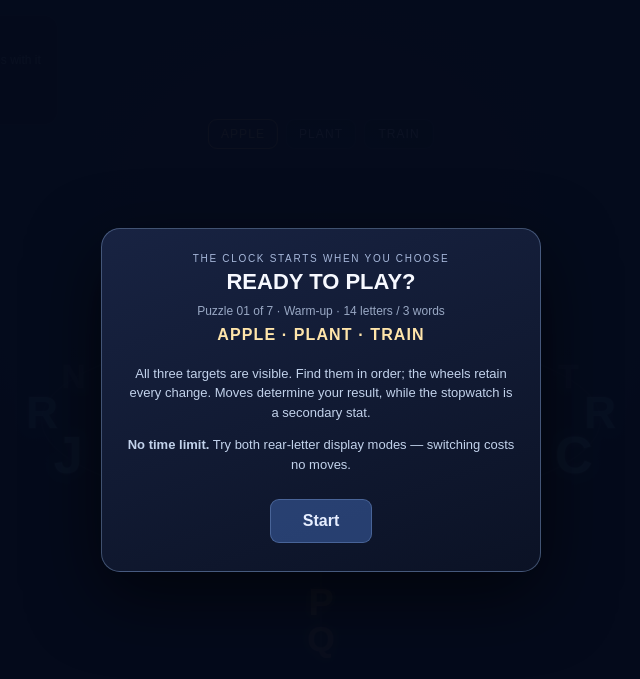
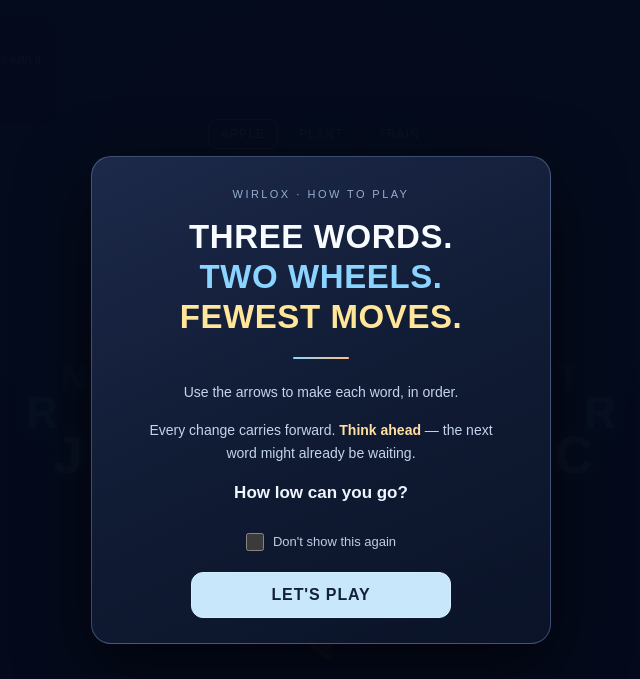
Before and after one commit to af01624-arch/wirlox, a plain HTML site: page index.html in a window 1280 px wide. Shown: the whole page, without its empty margins (319-959 px from the left). Drawn offline with Linux system fonts and the light colour scheme.

Commit message:
Add files via upload

```diff
--- a/index.html
+++ b/index.html
@@ -3,7 +3,7 @@
 <head>
 <meta charset="UTF-8">
 <meta name="viewport" content="width=device-width,initial-scale=1,viewport-fit=cover">
-<title>WIRLOX · Puzzle Bank 01 · Factory 4.9</title>
+<title>WIRLOX · Puzzle Bank 01 · Factory 5.0</title>
 <style>
   :root{color-scheme:dark;--blue:#8bd4ff;--warm:#ffe69a;--muted:#99a8c4;--panel:rgba(8,15,34,.72)}
   *{box-sizing:border-box}
@@ -106,14 +106,36 @@
   #finalScore{font-size:53px;color:#ffe7a4;font-weight:800;font-variant-numeric:tabular-nums}
   #resultScoreCaption{font-size:10px;color:#aebfe0;letter-spacing:.1em}
   #scoreBest{font-size:12px;color:#bdd4ef;margin:8px 0 3px}
-  #readyOverlay{position:fixed;inset:0;z-index:20;background:rgba(5,11,27,.97);display:flex;align-items:center;justify-content:center;padding:20px}
-  #readyOverlay[hidden]{display:none}
-  .readyCard{width:min(440px,95vw);padding:24px 25px;border:1px solid rgba(160,194,244,.35);background:linear-gradient(160deg,#182342,#0b1225);border-radius:19px;box-shadow:0 24px 70px #0009;text-align:center}
-  .readyCard h2{margin:5px 0 8px;font-size:22px}
-  .readyCard .readyWords{font-weight:800;letter-spacing:.07em;font-size:16px;color:#ffe5aa;line-height:1.9}
-  .readyCard p{font-size:13px;color:#c2d2eb;line-height:1.5}
-  #startRun{font-size:16px;font-weight:700;padding:12px 32px;margin:12px auto 4px;background:rgba(57,93,158,.6)}
-  @media(max-width:700px){#timer{font-size:13px}.scoreBox .big{font-size:24px}.readyCard{padding:20px}}
+  /* Factory 5.0: first-visit rules; a simple Wordle-style start thereafter. */
+  #readyOverlay{position:fixed;inset:0;z-index:20;background:rgba(5,11,27,.97);display:flex;align-items:center;justify-content:center;padding:18px}
+  #readyOverlay[hidden], #introView[hidden], #quickView[hidden]{display:none!important}
+  .readyCard{width:min(460px,96vw);max-height:calc(100dvh - 32px);overflow-y:auto;
+    padding:31px 30px 25px;border:1px solid rgba(160,194,244,.32);
+    background:linear-gradient(155deg,#1c2949 0%,#101b34 52%,#0a1327 100%);
+    border-radius:20px;box-shadow:0 24px 70px #0009;text-align:center}
+  .readyCard .eyebrow{color:#96aed1;letter-spacing:.22em;font-size:11px}
+  .introTitle{font-size:clamp(24px,6.2vw,33px);line-height:1.21;letter-spacing:.018em;margin:17px 0 20px;color:#f8fbff;font-weight:800}
+  .introTitle span{display:block}
+  .introTitle span:nth-child(2){color:#8bd4ff}
+  .introTitle span:nth-child(3){color:#ffe69a}
+  .introRule{width:56px;height:2px;margin:0 auto 22px;background:linear-gradient(90deg,#8bd4ff,#ffc17e);border-radius:2px}
+  .introCopy{max-width:355px;margin:0 auto;font-size:14px;line-height:1.65;color:#c5d4ed}
+  .introCopy p{margin:0 0 15px}
+  .introCopy strong{color:#ffdfa2}
+  .introChallenge{color:#eef5ff;font-size:17px;font-weight:750;margin:17px 0 12px}
+  .rememberIntro{display:inline-flex;align-items:center;justify-content:center;gap:9px;
+    color:#becde3;font-size:13px;cursor:pointer;margin:10px 0 0;padding:8px 10px}
+  .rememberIntro input{width:18px;height:18px;margin:0;accent-color:#8bd4ff;cursor:pointer}
+  #quickView .quickBrand{font-size:clamp(36px,10vw,52px);letter-spacing:.11em;line-height:1.05;font-weight:850;margin:13px -6px 13px;color:#f8fbff}
+  #readyMode{font-size:13px;color:#b8cce8;letter-spacing:.06em;margin:13px auto 6px}
+  .quickTag{font-size:13px;letter-spacing:.05em;color:#ffe0a5;margin:7px auto 20px}
+  #showHowToPlay{background:none;border:0;color:#9fcdf2;text-decoration:underline;text-underline-offset:4px;
+    font-size:12px;padding:8px 10px;margin:6px auto 0}
+  #startRun{display:block;width:min(260px,100%);font-size:16px;letter-spacing:.055em;font-weight:750;
+    padding:13px 27px;margin:13px auto 0;background:#c9e7fb;color:#12203b;border:1px solid #d4eeff;border-radius:12px}
+  #startRun:hover{background:#e3f4ff}
+  #startRun:active{background:#b6d7ed}
+  @media(max-width:700px){#timer{font-size:13px}.scoreBox .big{font-size:24px}.readyCard{padding:25px 20px 21px}.introTitle{margin-top:13px}.introCopy{font-size:13px}.introRule{margin-bottom:17px}}
   .sep{opacity:.5}
   .stagebar{max-width:96vw;flex-wrap:wrap;justify-content:center;row-gap:5px}
   .dayMood{white-space:normal}
@@ -234,7 +256,7 @@
 <canvas id="wheel"></canvas>
 <div class="head">
  <div class="panel">
-  <h1>WIRLOX <span class="version">· FACTORY 4.9 · BANK 01</span></h1>
+  <h1>WIRLOX <span class="version">· FACTORY 5.0 · BANK 01</span></h1>
   <div class="sub">← → position · ↑ ↓ change letter · opposite pair moves with it</div>
   <div class="dayMood" id="dayMood">PUZZLE 01 / 07 · WARM-UP · 14 LETTERS</div>
   <div class="statLine">Time: <strong id="timer">0:00</strong> <span class="sep">|</span> Moves: <strong id="moves">0</strong> <span class="sep">|</span> PB: <strong id="pb">—</strong> <span class="sep">|</span> Word: <strong id="wordCount">1 / 3</strong><span id="minimumHeader" hidden> <span class="sep">|</span> Perfect: <strong id="minimumHeaderScore">—</strong></span></div>
@@ -293,15 +315,25 @@
 </div>
 <div id="readyOverlay" role="dialog" aria-modal="true" aria-labelledby="readyTitle">
   <div class="readyCard">
-    <div class="eyebrow">THE CLOCK STARTS WHEN YOU CHOOSE</div>
-    <h2 id="readyTitle">READY TO PLAY?</h2>
-    <div class="sub" id="readyMode">Puzzle 01 / 07 · 14 letters · 3 words</div>
-    <div class="readyWords" id="readyWords">HOUSE · SMILE · PLANT</div>
-    <p>All three targets are visible. Find them in order; the wheels retain every change. Moves determine your result, while the stopwatch is a secondary stat.</p>
-    <p><b>No time limit.</b> Try both rear-letter display modes — switching costs no moves.</p>
-  <p class="touchHint">Use the four large arrow buttons to turn the wheels. One tap = one move, with a mechanical click.</p>
-    <button id="startRun" type="button">Start</button>
-  <button id="testWheelClick" type="button">Test click sound</button> <span id="clickTestStatus" class="sub" aria-live="polite"></span>
+    <div id="introView">
+      <div class="eyebrow">WIRLOX · HOW TO PLAY</div>
+      <h2 id="readyTitle" class="introTitle"><span>THREE WORDS.</span><span>TWO WHEELS.</span><span>FEWEST MOVES.</span></h2>
+      <div class="introRule" aria-hidden="true"></div>
+      <div class="introCopy">
+        <p>Use the arrows to make each word, in order.</p>
+        <p>Every change carries forward. <strong>Think ahead</strong> — the next word might already be waiting.</p>
+      </div>
+      <div class="introChallenge">How low can you go?</div>
+      <label class="rememberIntro"><input type="checkbox" id="rememberIntro">Don't show this again</label>
+    </div>
+    <div id="quickView" hidden>
+      <div class="eyebrow">PUZZLE BANK 01</div>
+      <h2 class="quickBrand" id="quickTitle">WIRLOX</h2>
+      <div id="readyMode">Puzzle 01 of 7</div>
+      <div class="quickTag">Three words · Fewest moves wins</div>
+      <button id="showHowToPlay" type="button">How to play</button>
+    </div>
+    <button id="startRun" type="button">LET'S PLAY</button>
   </div>
 </div>
 <script>
@@ -374,12 +406,34 @@ function updateUI(){
   $('next').textContent=nextText;$('nextDone').textContent=nextText;
   $('stagebar').innerHTML=p.words.map((word,i)=>`<div class="wordpill ${i<level?'done':i===level?'active':''}">${i<level?'✓ ':''}${word}${i<level?` · ${breakdown[i]}`:''}</div>`).join('');
 }
+// The choice is saved only if the player selects "Don't show this again".
+// A session that has already shown the instructions uses the short ready screen
+// for restarts; a fresh visit uses the persistent preference.
+const INTRO_KEY='wirlox-intro-dismissed-v1';
+let introSeenThisPage=false;
+function introDismissed(){try{return localStorage.getItem(INTRO_KEY)==='1';}catch(e){return false;}}
+function showIntro(){
+ $('introView').hidden=false;$('quickView').hidden=true;
+ $('readyOverlay').setAttribute('aria-labelledby','readyTitle');
+ $('rememberIntro').checked=introDismissed();
+ $('startRun').textContent="LET'S PLAY";
+}
+function showQuickReady(){
+ $('introView').hidden=true;$('quickView').hidden=false;
+ $('readyOverlay').setAttribute('aria-labelledby','quickTitle');
+ $('startRun').textContent='PLAY';
+}
+function showReadyScreen(){
+ if(!introSeenThisPage&&!introDismissed())showIntro();
+ else showQuickReady();
+}
+$('showHowToPlay').addEventListener('click',showIntro);
 function reset(){
  if(stageTimeout)clearTimeout(stageTimeout);if(toastTimeout)clearTimeout(toastTimeout);
  const p=PUZZLES[puzzleIndex];wheel=[...p.start].map(ch=>ABC.indexOf(ch));
  gameRunning=false;elapsedMs=0;activeSince=0;lastShownSeconds=-1;lastRunScore=null;
- $('readyMode').textContent=`${puzzleLabel(puzzleIndex)} of ${PUZZLES.length} · ${p.mood} · 14 letters / 3 words`;
- $('readyWords').textContent=p.words.join(' · ');
+ $('readyMode').textContent=`${puzzleLabel(puzzleIndex)} of ${PUZZLES.length}`;
+ showReadyScreen();
  $('readyOverlay').hidden=false;
  cursor=0;verticalRaw=wheel[0];horizontalPhase=targetHorizontalPhase=0;
  // At i=0 the horizontal angle is -PI/2, so the wheel front is selected.
@@ -508,8 +562,18 @@ window.addEventListener('keydown',e=>{
 });
 for(const btn of document.querySelectorAll('[data-dir]')){btn.addEventListener('pointerdown',unlockClick);btn.addEventListener('click',()=>move(btn.dataset.dir));}
 $('reset').addEventListener('click',reset);$('playAgain').addEventListener('click',reset);
-$('testWheelClick').addEventListener('click',()=>playWheelClick($('clickTestStatus')));
- $('startRun').addEventListener('click',()=>{unlockClick();if(gameRunning)return;gameRunning=true;activeSince=performance.now();$('readyOverlay').hidden=true;});
+ $('startRun').addEventListener('click',()=>{
+  unlockClick();
+  if(gameRunning)return;
+  if(!$('introView').hidden){
+   try{
+    if($('rememberIntro').checked)localStorage.setItem(INTRO_KEY,'1');
+    else localStorage.removeItem(INTRO_KEY);
+   }catch(e){/* Browsers may disable local storage; gameplay still works. */}
+  }
+  introSeenThisPage=true;
+  gameRunning=true;activeSince=performance.now();$('readyOverlay').hidden=true;
+ });
 $('nextDone').addEventListener('click',()=>{puzzleIndex=(puzzleIndex+1)%PUZZLES.length;$('puzzle').value=String(puzzleIndex);reset();});
 document.querySelectorAll('[data-feel]').forEach(btn=>btn.addEventListener('click',()=>{const o=readReview();o.feel=btn.dataset.feel;o.note=$('feedbackNote').value.trim();writeReview(o);updateFeedback();}));
 $('saveFeel').addEventListener('click',saveReview);
```
